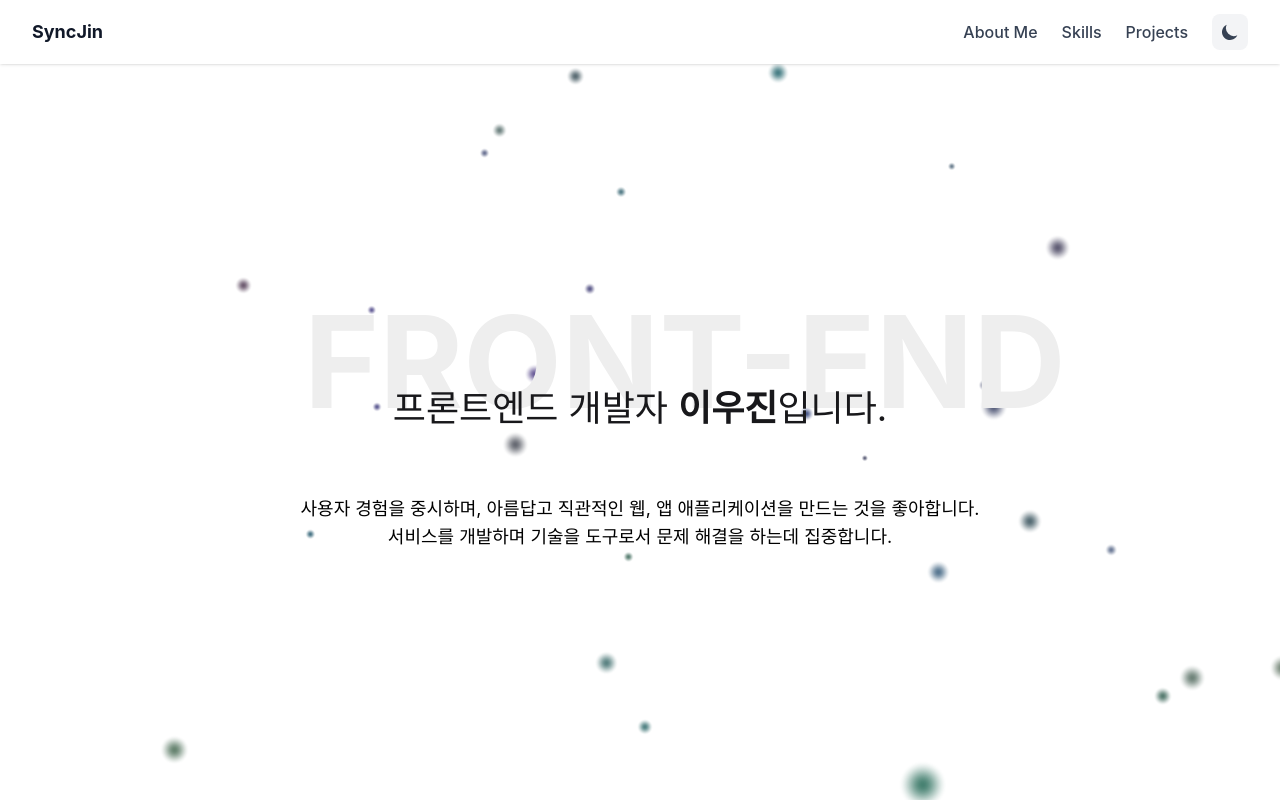
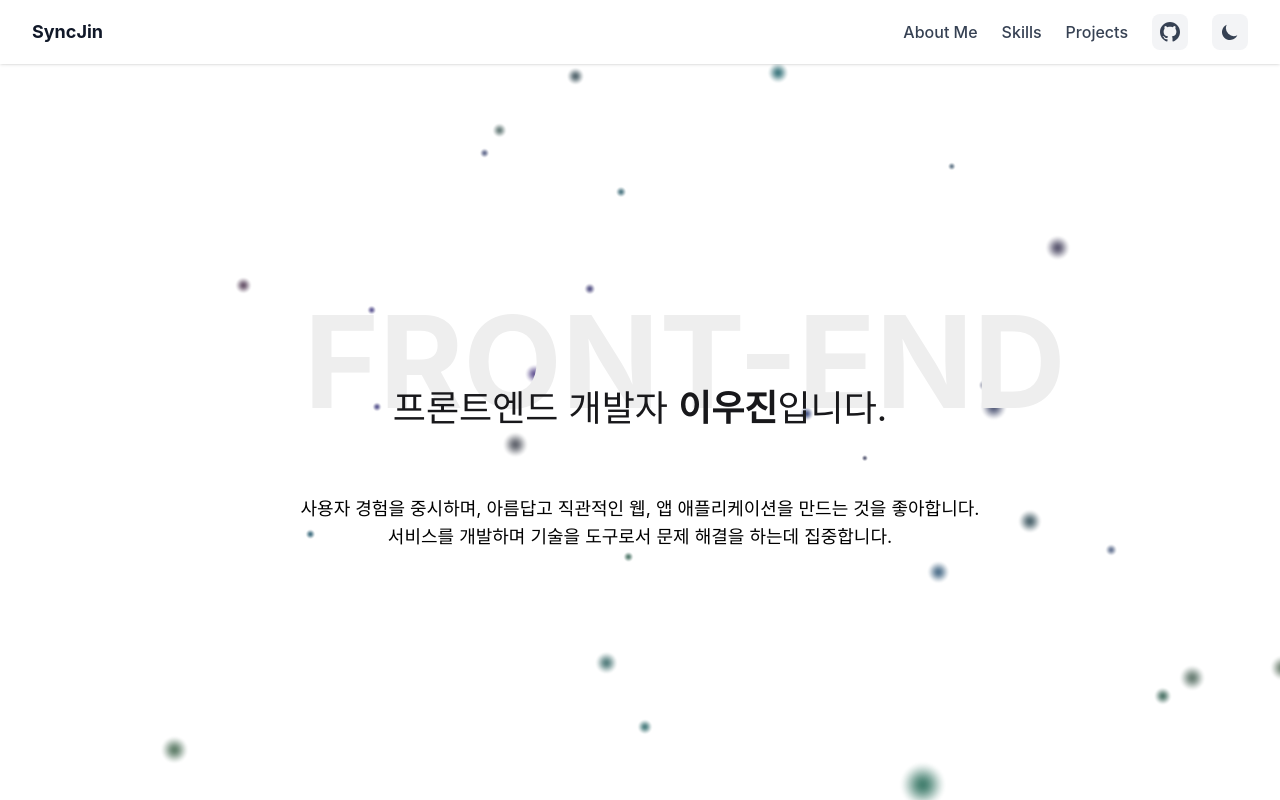
Before and after one commit to Syncjin/portfolio, a Next.js app: page / in a window 1280 px wide. Shown: the top 800 px of the page. Built offline with nearby package versions, Linux system fonts and the light colour scheme; a web font is replaced by a local one.

Commit message:
feat: Header 컴포넌트에 GitHub 링크 추가

```diff
--- a/src/components/Header.tsx
+++ b/src/components/Header.tsx
@@ -54,6 +54,20 @@
               </li>
             ))}
           </ul>
+          {/* GitHub 링크 */}
+          <a
+            href="https://github.com/Syncjin/portfolio"
+            target="_blank"
+            rel="noopener noreferrer"
+            className={`p-2 rounded-lg transition-colors ${
+              theme === "dark" ? "bg-gray-800 hover:bg-gray-700 text-gray-300 hover:text-white" : "bg-gray-100 hover:bg-gray-200 text-gray-700 hover:text-gray-900"
+            }`}
+            aria-label="GitHub 저장소"
+          >
+            <svg className="w-5 h-5" fill="currentColor" viewBox="0 0 24 24">
+              <path d="M12 0c-6.626 0-12 5.373-12 12 0 5.302 3.438 9.8 8.207 11.387.599.111.793-.261.793-.577v-2.234c-3.338.726-4.033-1.416-4.033-1.416-.546-1.387-1.333-1.756-1.333-1.756-1.089-.745.083-.729.083-.729 1.205.084 1.839 1.237 1.839 1.237 1.07 1.834 2.807 1.304 3.492.997.107-.775.418-1.305.762-1.604-2.665-.305-5.467-1.334-5.467-5.931 0-1.311.469-2.381 1.236-3.221-.124-.303-.535-1.524.117-3.176 0 0 1.008-.322 3.301 1.23.957-.266 1.983-.399 3.003-.404 1.02.005 2.047.138 3.006.404 2.291-1.552 3.297-1.23 3.297-1.23.653 1.653.242 2.874.118 3.176.77.84 1.235 1.911 1.235 3.221 0 4.609-2.807 5.624-5.479 5.921.43.372.823 1.102.823 2.222v3.293c0 .319.192.694.801.576 4.765-1.589 8.199-6.086 8.199-11.386 0-6.627-5.373-12-12-12z" />
+            </svg>
+          </a>
           <button
             onClick={toggleTheme}
             className={`p-2 rounded-lg transition-colors ${theme === "dark" ? "bg-gray-800 hover:bg-gray-700 text-yellow-400" : "bg-gray-100 hover:bg-gray-200 text-gray-700"}`}
@@ -103,6 +117,20 @@
               </button>
             </li>
           ))}
+          {/* 모바일 GitHub 링크 */}
+          <li>
+            <a
+              href="https://github.com/Syncjin/portfolio"
+              target="_blank"
+              rel="noopener noreferrer"
+              className={`flex items-center gap-2 transition-colors font-medium text-base ${theme === "dark" ? "text-gray-300 hover:text-white" : "text-gray-700 hover:text-gray-900"}`}
+            >
+              <svg className="w-5 h-5" fill="currentColor" viewBox="0 0 24 24">
+                <path d="M12 0c-6.626 0-12 5.373-12 12 0 5.302 3.438 9.8 8.207 11.387.599.111.793-.261.793-.577v-2.234c-3.338.726-4.033-1.416-4.033-1.416-.546-1.387-1.333-1.756-1.333-1.756-1.089-.745.083-.729.083-.729 1.205.084 1.839 1.237 1.839 1.237 1.07 1.834 2.807 1.304 3.492.997.107-.775.418-1.305.762-1.604-2.665-.305-5.467-1.334-5.467-5.931 0-1.311.469-2.381 1.236-3.221-.124-.303-.535-1.524.117-3.176 0 0 1.008-.322 3.301 1.23.957-.266 1.983-.399 3.003-.404 1.02.005 2.047.138 3.006.404 2.291-1.552 3.297-1.23 3.297-1.23.653 1.653.242 2.874.118 3.176.77.84 1.235 1.911 1.235 3.221 0 4.609-2.807 5.624-5.479 5.921.43.372.823 1.102.823 2.222v3.293c0 .319.192.694.801.576 4.765-1.589 8.199-6.086 8.199-11.386 0-6.627-5.373-12-12-12z" />
+              </svg>
+              GitHub
+            </a>
+          </li>
         </ul>
       </div>
     </header>
```
